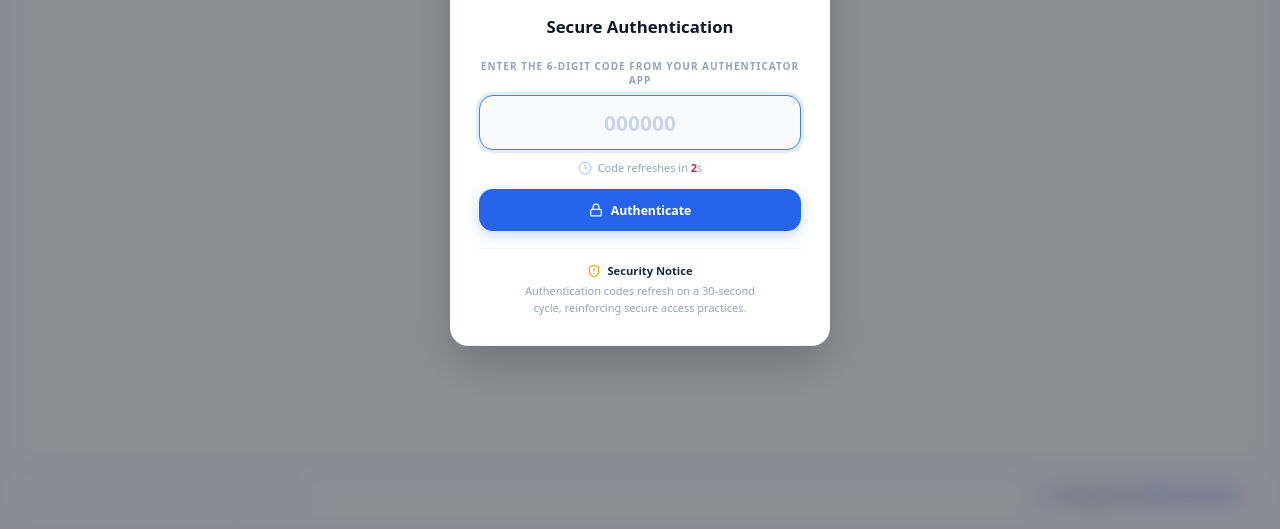
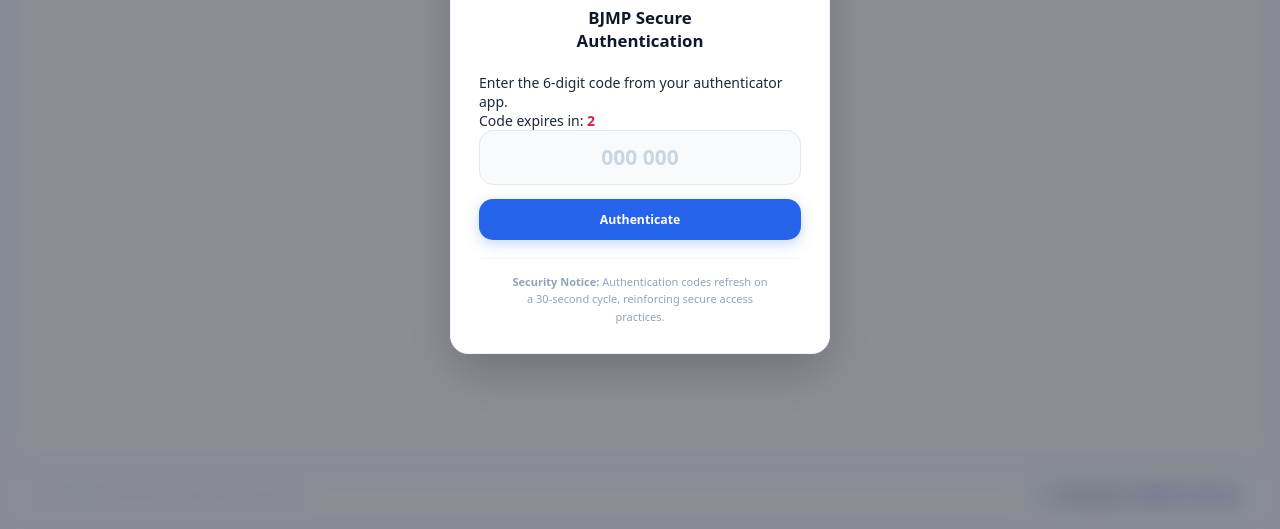
Before and after one commit to NorthS3ctor101/bjmp-personnel-directory, a website: page public/index.html in a window 1280 px wide. Shown: the part 271-800 px from the top of the page. Drawn offline with Linux system fonts and the light colour scheme.

Commit message:
Update index.html

```diff
--- a/public/index.html
+++ b/public/index.html
@@ -12,41 +12,30 @@
 
 <div id="loginModal">
   <div class="modal-card">
-    <div class="modal-logo-wrap">
-      <img src="/img/dprmlogo.png" alt="PRMIS Logo" class="modal-logo" />
-    </div>
-    <h2 class="modal-title">Secure Authentication</h2>
+  <div class="modal-logo-wrap">
+    <img src="/img/bjmp-logo.png" alt="BJMP Seal" class="modal-logo" />
+  </div>
 
-    <form id="loginForm" autocomplete="off" novalidate>
-      <label for="totpCode" class="field-label">
-        Enter the 6-digit code from your authenticator app
-      </label>
-      <input
-        type="text" id="totpCode"
-        placeholder="000000"
-        inputmode="numeric" maxlength="6"
-        autocomplete="one-time-code" spellcheck="false"
-        required autofocus
-      >
-      <div class="timer-row">
-        <i data-lucide="clock" class="icon-sm icon-blue pulse"></i>
-        <span>Code refreshes in <span id="totpTimer">30</span>s</span>
-      </div>
-      <div id="loginErrorMessage" role="alert" aria-live="polite"></div>
-      <button type="submit" id="loginBtn" class="btn-primary">
-        <i data-lucide="lock" class="icon-sm"></i>
-        Authenticate
-      </button>
-    </form>
+  <h2 class="modal-title">BJMP Secure <br>Authentication</h2>
+  <p class="modal-subtitle">Enter the 6-digit code from your authenticator app.</p>
 
-    <div class="security-notice">
-      <div class="security-notice-title">
-        <i data-lucide="shield-alert" class="icon-sm icon-amber"></i>
-        Security Notice
-      </div>
-      <p>Authentication codes refresh on a 30-second cycle, reinforcing secure access practices.</p>
+  <div class="timer-container">
+    <div class="timer-text">Code expires in: <span id="totpTimer">26s</span></div>
+    <div class="progress-bar-bg">
+      <div class="progress-bar-fill" style="width: 86%;"></div>
     </div>
   </div>
+
+  <div style="margin-bottom: 1rem;">
+    <input type="text" id="totpCode" placeholder="000 000" maxlength="7">
+  </div>
+
+  <button class="btn-primary" id="btnAuthenticate">Authenticate</button>
+
+  <div class="security-notice">
+    <p><strong>Security Notice:</strong> Authentication codes refresh on a 30-second cycle, reinforcing secure access practices.</p>
+  </div>
+</div>
 </div>
 
 <div id="mainApp" class="locked">
```
